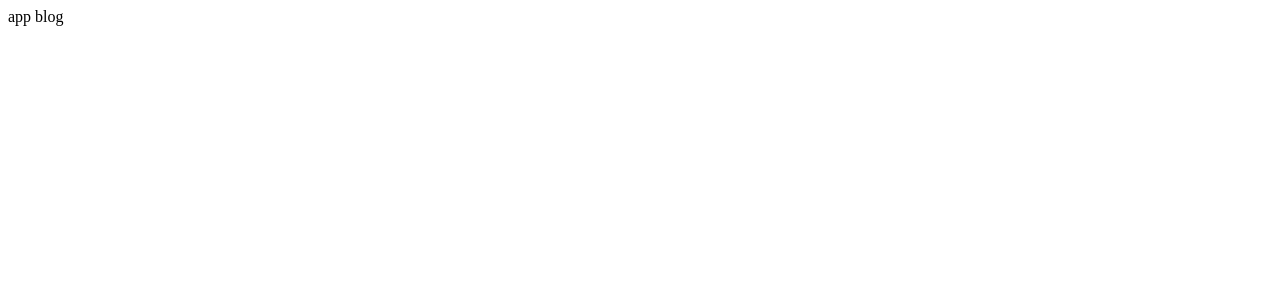
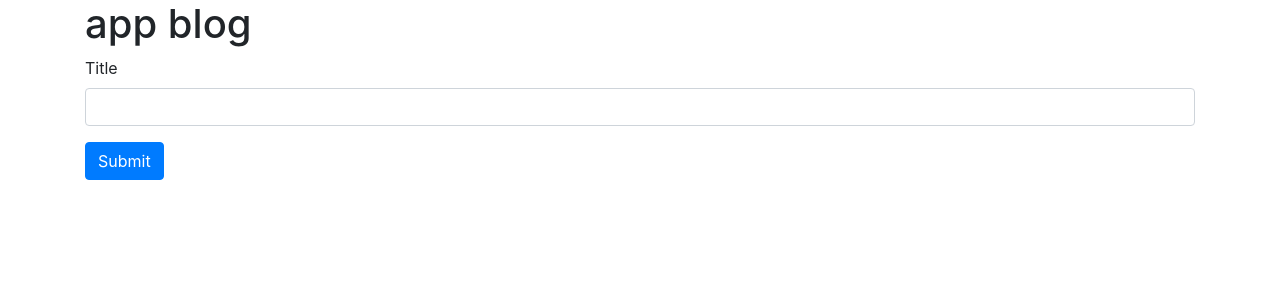
Before and after one commit to hsimao/microservices-base-blog, a React (Create React App) app in the folder client/: page / in a window 1280 px wide. Shown: the top 300 px of the page. Built offline with nearby package versions, Linux system fonts and the light colour scheme.

Commit message:
feat: client add PostCreate

```diff
--- a/client/package.json
+++ b/client/package.json
@@ -6,6 +6,7 @@
     "@testing-library/jest-dom": "^5.16.4",
     "@testing-library/react": "^13.1.1",
     "@testing-library/user-event": "^13.5.0",
+    "axios": "^0.26.1",
     "react": "^18.0.0",
     "react-dom": "^18.0.0",
     "react-scripts": "5.0.1",
--- a/client/public/index.html
+++ b/client/public/index.html
@@ -15,6 +15,12 @@
       user's mobile device or desktop. See https://developers.google.com/web/fundamentals/web-app-manifest/
     -->
     <link rel="manifest" href="%PUBLIC_URL%/manifest.json" />
+    <link
+      rel="stylesheet"
+      href="https://stackpath.bootstrapcdn.com/bootstrap/4.4.1/css/bootstrap.min.css"
+      integrity="sha384-Vkoo8x4CGsO3+Hhxv8T/Q5PaXtkKtu6ug5TOeNV6gBiFeWPGFN9MuhOf23Q9Ifjh"
+      crossorigin="anonymous"
+    />
     <!--
       Notice the use of %PUBLIC_URL% in the tags above.
       It will be replaced with the URL of the `public` folder during the build.
--- a/client/src/App.js
+++ b/client/src/App.js
@@ -1,5 +1,12 @@
+import PostCreate from "./PostCreate";
+
 function App() {
-  return <div className="App">app blog</div>;
+  return (
+    <div className="container">
+      <h1>app blog</h1>
+      <PostCreate />
+    </div>
+  );
 }
 
 export default App;
--- /dev/null
+++ b/client/src/PostCreate.js
@@ -0,0 +1,34 @@
+import { useState } from "react";
+import axios from "axios";
+
+function PostCreate() {
+  const [title, setTitle] = useState("");
+
+  const onSubmit = async (event) => {
+    event.preventDefault();
+
+    await axios.post("http://localhost:4000/posts", {
+      title
+    });
+
+    setTitle("");
+  };
+
+  return (
+    <div>
+      <form onSubmit={onSubmit}>
+        <div className="form-group">
+          <label>Title</label>
+          <input
+            value={title}
+            onChange={(e) => setTitle(e.target.value)}
+            className="form-control"
+          />
+        </div>
+        <button className="btn btn-primary">Submit</button>
+      </form>
+    </div>
+  );
+}
+
+export default PostCreate;
```
Also changed, not shown: 1 other file (tests, documents, lock files or other folders).
